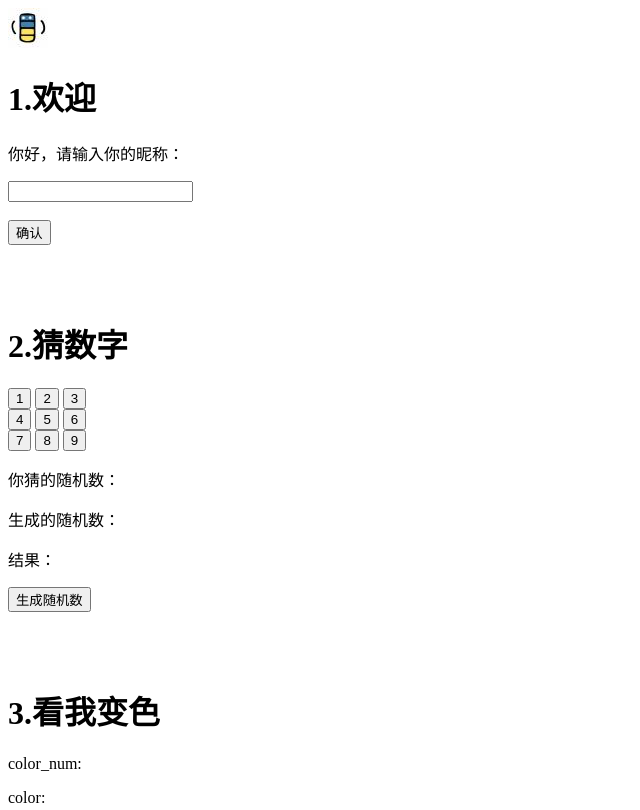
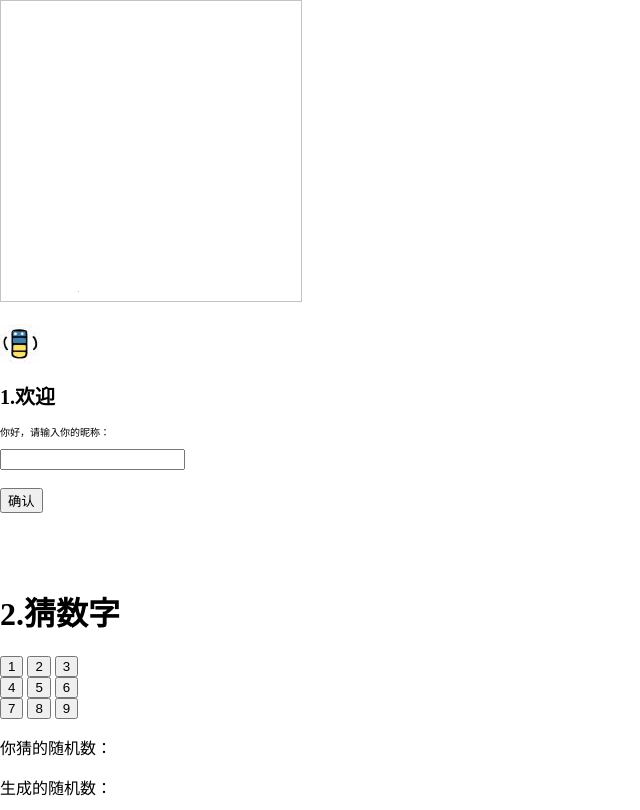
Before and after one commit to coneypo/coneypo.github.io, a plain HTML site: page index.html in a window 1280 px wide. Shown: the top 810 px of the page, without its empty margins (0-640 px from the left). Drawn offline with Linux system fonts and the light colour scheme.

Commit message:
update_0503
增加弹弹球

```diff
--- a/index.html
+++ b/index.html
@@ -1,11 +1,78 @@
 <!DOCTYPE html>
 <html>
-<head><img alt="show pic" src="7233586.jpg" ></head>
+
+<head>
+	<title>此电脑</title>
+	<style type="text/css">
+	#canvas{
+    border: 1px solid black;
+	}
+	body{
+		margin: 0;
+		padding: 0;
+	}
+	</style>
+</head>
 
 <body>
 
+<canvas id="myCanvas" style="border:1px solid #c3c3c3;">
+Your browser does not support the canvas element.
+</canvas>
+
+	<script type="text/javascript">
+
+	var c=document.getElementById("myCanvas");
+	c.width=300;
+	c.height=300;
+	var cxt=c.getContext("2d");
+	cxt.fillStyle="#FF0000";
+
+	for (var i=0;i<10;i++){
+		// 初始化坐标
+		var x=Math.random()*300;
+		var y=Math.random()*300;
+		var dx=Math.random()*5;
+		var dy=Math.random()*5;
+		var radius=Math.random()*40;
+
+
+		}
+
+		(function animate()
+		{
+			requestAnimationFrame(animate);
+
+			cxt.clearRect(0,0,300,300);
+			cxt.beginPath();
+			cxt.arc(x,y,radius,0,Math.PI*2,false);
+		//	cxt.closePath();
+			cxt.stroke();
+
+			// 反弹
+			// 300-宽度
+			if (x+radius>300 || x-radius<0)
+			{
+				dx=-dx;
+			}
+			if (y+radius>300 || y-radius<0)
+			{
+				dy=-dy;
+			}
+			x+=dx;
+			y+=dy;
+
+		})();
+
+	</script>
+
+	<br><br>
+	<img alt="show pic" src="7233586.jpg" >
+
+	<font size="1">
 	<h1>1.欢迎</h1>
 	<p id="hello">你好，请输入你的昵称：</p>
+	</font>
 
 	<input type='text' name='text' id='input_text'><br>
 	<br>
@@ -125,6 +192,26 @@
 		Blog：<a href="http://www.cnblogs.com/AdaminXie/">Blog地址</a><br>
     </div>
 
+	<br><br><br><br>
+	<!--留言-->
+	<h1 >5.留言</h1>
+	<p id="board">留言</p>
+
+	<input type='text' name='text' id='input_text_board'><br>
+	<br>
+	<button onclick="board()">留言</button>
+	<script>
+		var board_cnt=0;
+		var myDate=new Date();
+		var board_context=new Array();
+		function board()
+		{
+			board_cnt+=1;
+			document.getElementById('board').innerHTML=board_cnt+" "+myDate.toLocaleString()+" "+document.getElementById('input_text_board').value;
+		}
+	</script>
+
+	<br><br><br><br>
 	<!--counter-->
 	<br><br>
 	<a href="https://info.flagcounter.com/8OLf">
```
Also changed, not shown: 1 other file.
